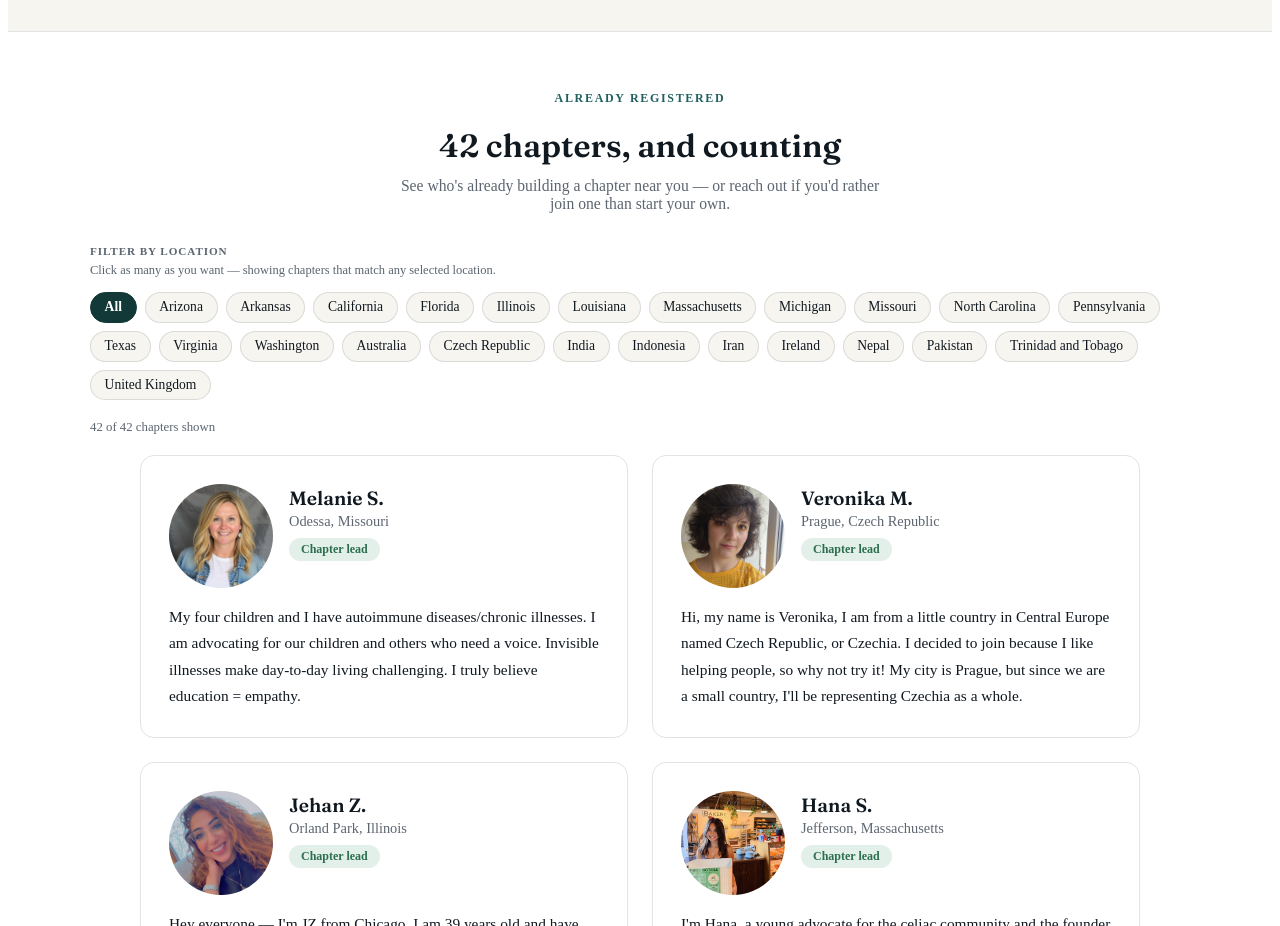
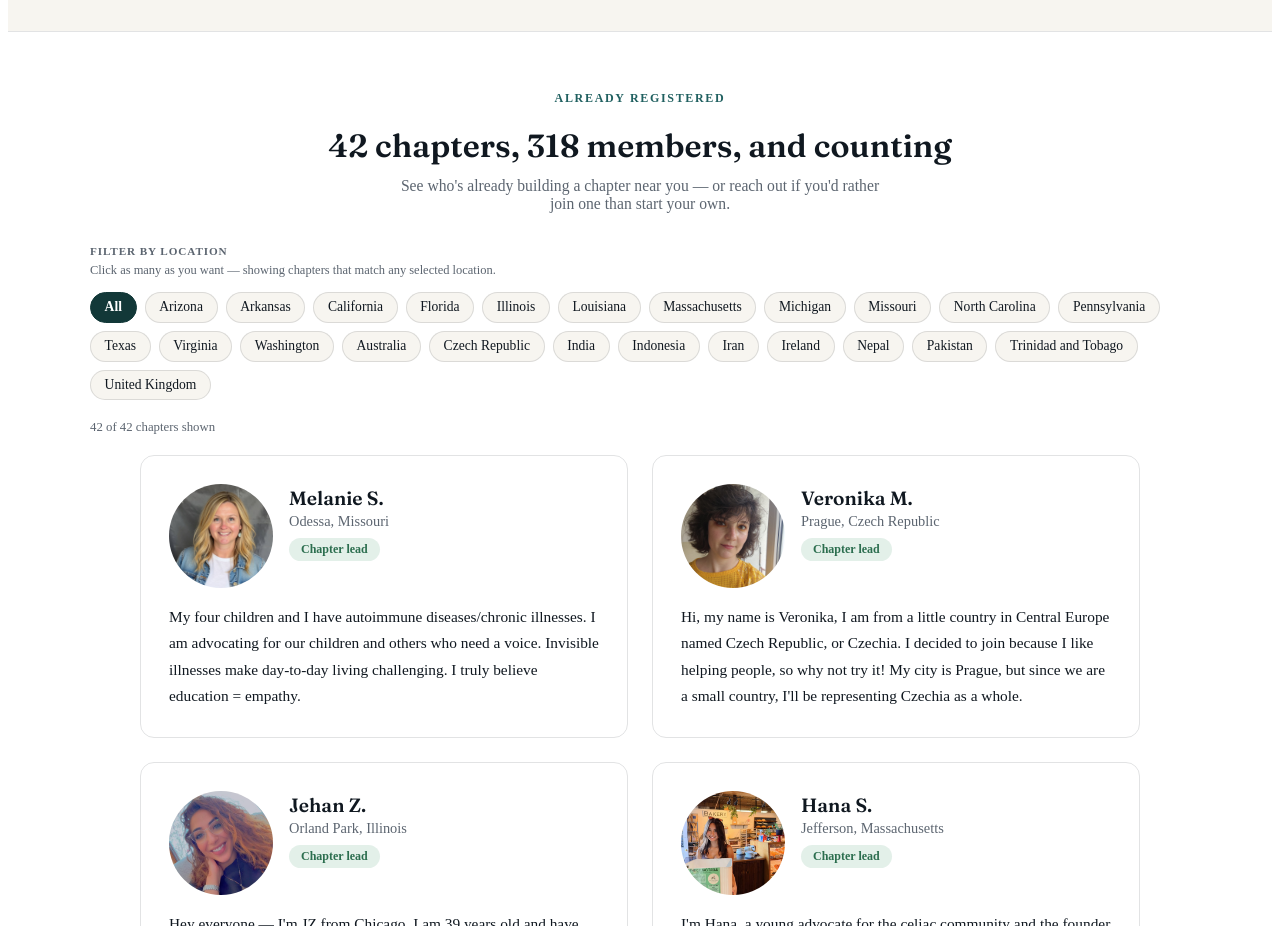
Before and after one commit to AadyaS26/patient-voice-coalition, a React (Vite) app: page /create-chapter in a window 1280 px wide. Shown: the part 780-1706 px from the top of the page. Built offline with nearby package versions, Linux system fonts and the light colour scheme; no server answers.

Commit message:
Update CreateChapter.jsx

```diff
--- a/src/pages/CreateChapter.jsx
+++ b/src/pages/CreateChapter.jsx
@@ -1,4 +1,4 @@
-import { useState } from "react";
+import { useState, useEffect } from "react";
 import Nav from "../components/Nav";
 import "./CreateChapter.css";
 
@@ -209,6 +209,15 @@ const PERSON_ICON_COLORS = ["#206060", "#123838", "#8A5C3B"];
 function ChapterDirectory() {
   const [selected, setSelected] = useState(new Set());
 
+  // React Router doesn't auto-scroll to a #hash the way a plain <a> would,
+  // so the "Current Chapters" nav dropdown link (/create-chapter#chapter-directory)
+  // needs this to actually land on the directory instead of the top of the page.
+  useEffect(() => {
+    if (window.location.hash === "#chapter-directory") {
+      document.getElementById("chapter-directory")?.scrollIntoView({ behavior: "smooth" });
+    }
+  }, []);
+
   const usRegions = [...new Set(CHAPTERS.filter((c) => c.country === "US").map((c) => c.region))].sort();
   const intlCountries = [...new Set(CHAPTERS.filter((c) => c.country !== "US").map((c) => c.country))].sort();
   const filterOptions = [...usRegions, ...intlCountries];
@@ -241,10 +250,10 @@ function ChapterDirectory() {
   });
 
   return (
-    <section className="chapter-directory">
+    <section className="chapter-directory" id="chapter-directory">
       <div className="chapter-directory-head">
         <span className="chapter-eyebrow">Already registered</span>
-        <h2>{CHAPTERS.length} chapters, and counting</h2>
+        <h2>{CHAPTERS.length} chapters, 318 members, and counting</h2>
         <p>
           See who's already building a chapter near you — or reach out if you'd rather join one than
           start your own.
```
